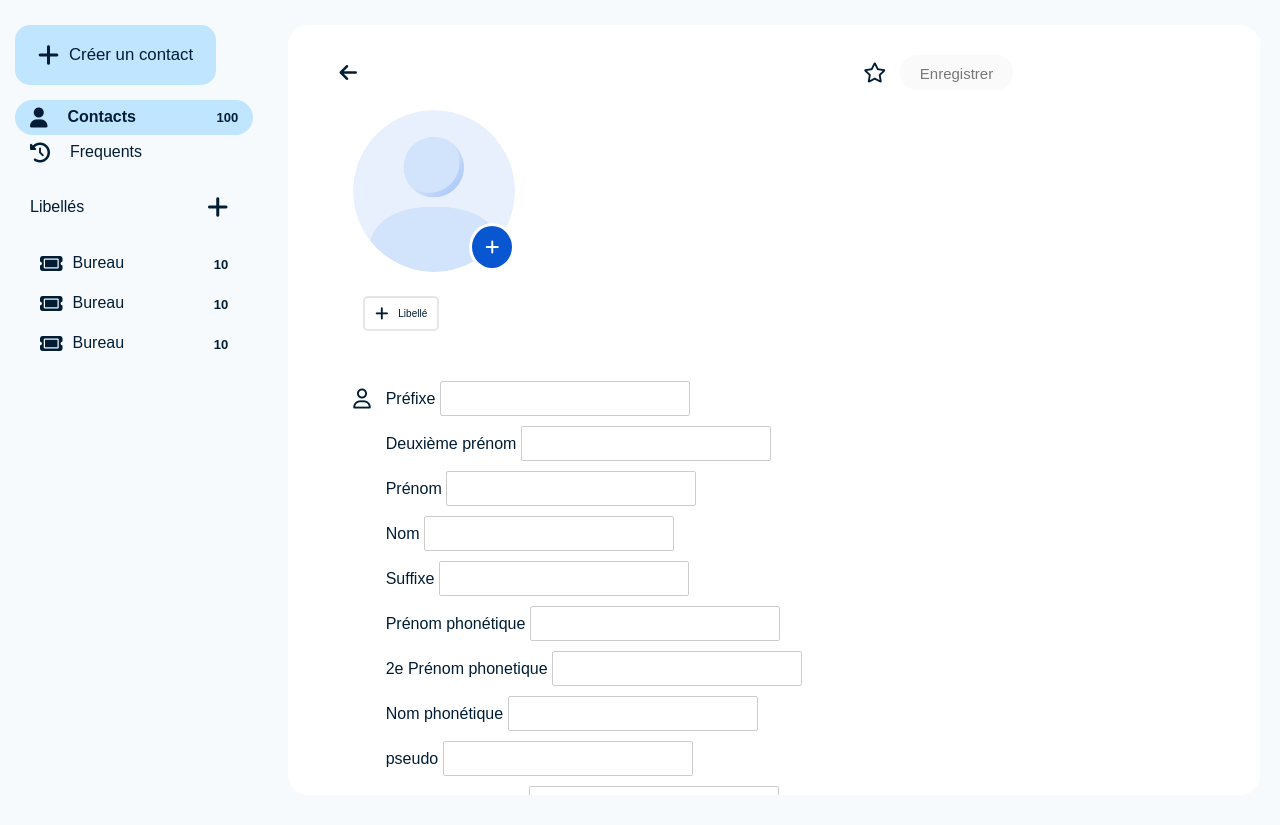
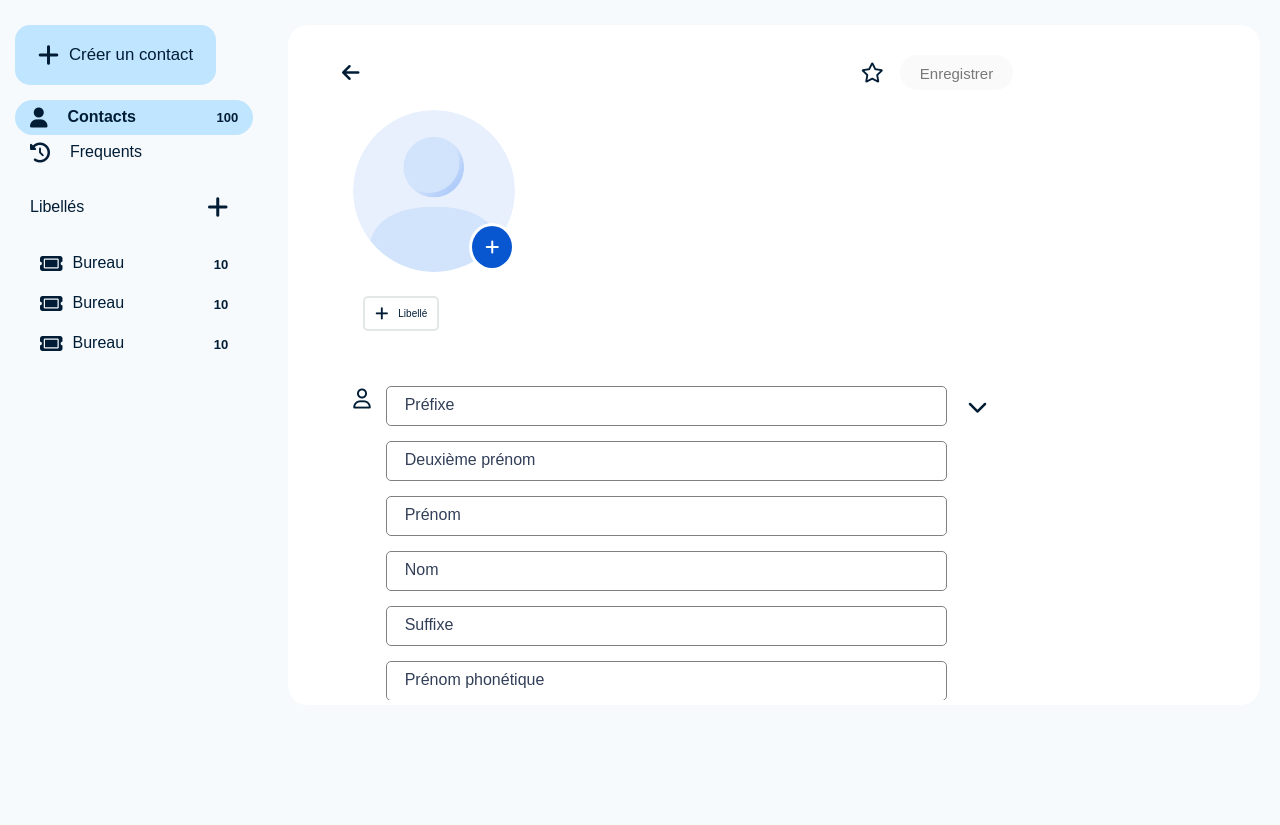
Before and after one commit to Josuegeek/iswa-google-contacts-clone, a plain HTML site: page index.html in a window 1280 px wide. Shown: the part 68-893 px from the top of the page. Drawn offline with Linux system fonts and the light colour scheme.

Commit message:
inputs style added

```diff
--- a/assets/css/style.css
+++ b/assets/css/style.css
@@ -7,16 +7,16 @@
     --black1: #001d35;
     --black2: #797777;
     --orange: #e99b0a;
-    --white1:#eff3fb;
+    --white1: #eff3fb;
     --orange-t: #e99b0a49;
     --red: #e9370a;
     --red-t: #e9370a65;
-    --gray-t : #e3e7e7;
-    --gray-2 : #e8effa;
-    --secondary-color : #f1f3f4;
+    --gray-t: #e3e7e7;
+    --gray-2: #e8effa;
+    --secondary-color: #f1f3f4;
 }
 
-body{
+body {
     padding: 0px;
     margin: 0px;
     background-color: var(--background-color);
@@ -27,141 +27,141 @@ body{
     transition: all ease-in-out 0.3s;
 }
 
-button{
+button {
     color: var(--black1);
 }
 
-i{
+i {
     font-size: 20px;
 }
 
-a{
+a {
     text-decoration: none;
 }
 
-small{
+small {
     font-size: 13px;
     font-weight: 700;
 }
 
-.row-block{
+.row-block {
     display: flex;
 }
 
-.column-block{
+.column-block {
     display: flex;
     flex-direction: column;
 }
 
-.al-it-center{
+.al-it-center {
     align-items: center;
 }
 
-.al-it-left{
+.al-it-left {
     align-items: left;
 }
 
-.al-it-end{
+.al-it-end {
     align-items: end;
 }
 
-.al-self-center{
+.al-self-center {
     align-self: center;
 }
 
-.al-self-left{
+.al-self-left {
     align-self: left;
 }
 
-.al-self-end{
+.al-self-end {
     align-self: right;
 }
 
-.just-self-center{
+.just-self-center {
     justify-self: center;
 }
 
-.just-self-left{
+.just-self-left {
     justify-self: left;
 }
 
-.just-self-end{
+.just-self-end {
     justify-self: end;
 }
 
-.just-cont-center{
+.just-cont-center {
     justify-content: center;
 }
 
-.just-cont-space-between{
+.just-cont-space-between {
     justify-content: space-between;
 }
 
-.just-cont-left{
+.just-cont-left {
     justify-content: left;
 }
 
-.just-cont-end{
+.just-cont-end {
     justify-content: end;
 }
 
-.default-gap{
+.default-gap {
     display: flex;
     gap: 10px;
 }
 
-.gap-big{
+.gap-big {
     display: flex;
     gap: 20px;
 }
 
-.default-padding{
+.default-padding {
     padding: 10px;
 }
 
-.default-margin{
+.default-margin {
     padding: 10px;
 }
 
-.default-mg-top{
+.default-mg-top {
     margin-top: 15px;
 }
 
-.dropdown-content{
+.dropdown-content {
     padding: 5px 0px;
     background-color: var(--white1);
 }
 
-.flex-wrap--wrap{
+.flex-wrap--wrap {
     flex-wrap: wrap;
 }
 
-.center{
+.center {
     align-items: center;
     justify-content: center;
 }
 
-.clickable-background:hover{
+.clickable-background:hover {
     cursor: pointer;
     transition: all ease-in-out 0.3s;
     background-color: var(--gray-t);
 }
 
-.main-container{
+.main-container {
     width: 100%;
     height: 100%;
     display: flex;
     flex-direction: column;
 }
 
-.topbar{
+.topbar {
     display: grid;
     grid-template-columns: 3.2fr 0.8fr;
     padding: 5px 10px 0px 10px;
     height: 65px;
 }
 
-.left-navigation{
+.left-navigation {
     display: flex;
     flex-direction: column;
     position: relative;
@@ -170,12 +170,12 @@ small{
     transition: all ease-in-out 0.3s;
 }
 
-.left-navigation-hidden{
+.left-navigation-hidden {
     transform: translateX(-100%);
     position: absolute;
 }
 
-.main-side{
+.main-side {
     display: flex;
     margin-top: 28px;
     width: 100%;
@@ -183,46 +183,48 @@ small{
     transition: all ease 0.3s;
 }
 
-.main-frame{
-    padding: 30px 20px 0px 45px;
+.main-frame {
+    padding: 30px 20px 5px 45px;
     border-radius: 20px;
     background-color: white;
     margin: 0 20px 30px 20px;
     transition: all ease 0.3s;
     width: calc(100% - 248px);
+    height: calc(100% - 120px);
 }
 
-.main-frame-fill-side{
+.main-frame-fill-side {
     width: 100%;
     transition: all ease 0.3s;
 }
 
-.left-block, .right-block{
+.left-block,
+.right-block {
     display: flex;
     gap: 10px;
     padding: 5px;
     align-items: center;
 }
 
-.horizontal-separator{
+.horizontal-separator {
     width: 100%;
     height: 1px;
     background-color: #a09f9f;
 }
 
-.menu-bars-container{
+.menu-bars-container {
     position: relative;
     border-radius: 50%;
     cursor: pointer;
 }
 
-.menu-bars-container i{
+.menu-bars-container i {
     padding: 15px;
     font-size: 20px;
     color: var(--black1);
 }
 
-#menu-check{
+#menu-check {
     cursor: pointer;
     position: absolute;
     top: 0;
@@ -232,19 +234,19 @@ small{
     opacity: 0;
 }
 
-.logo-img{
+.logo-img {
     width: 40px;
     height: 40px;
 }
 
-.logo-link{
+.logo-link {
     color: var(--black2);
     font-size: 23px;
     font-weight: 100;
     gap: 10px;
 }
 
-.search-container{
+.search-container {
     display: flex;
     padding-left: 5px;
     margin-left: 88px;
@@ -254,12 +256,12 @@ small{
     width: 100%;
 }
 
-.search-container:focus-within{
+.search-container:focus-within {
     background-color: white;
     box-shadow: rgba(60, 64, 67, 0.3) 0px 1px 2px 0px, rgba(60, 64, 67, 0.15) 0px 1px 3px 1px;
 }
 
-.search-container input{
+.search-container input {
     font-size: 16px;
     padding: 5px;
     width: 100%;
@@ -268,11 +270,11 @@ small{
     margin: 0px 10px 0px 0px;
 }
 
-input:focus{
+input:focus {
     outline: none;
 }
 
-.search-container i{
+.search-container i {
     cursor: pointer;
     color: var(--black2);
     font-size: 20px;
@@ -281,23 +283,23 @@ input:focus{
     margin: 5px;
 }
 
-.user-profil-container{
-    padding:3px;
+.user-profil-container {
+    padding: 3px;
     border-radius: 50%;
 }
 
-.user-profil-container i{
+.user-profil-container i {
     font-size: 20px;
     padding: 10px;
     background-color: white;
     border-radius: 50%;
 }
 
-.add-icon{
+.add-icon {
     font-size: 24px;
 }
 
-.btn{
+.btn {
     cursor: pointer;
     padding: 10px;
     border-radius: 50px;
@@ -305,14 +307,14 @@ input:focus{
     transition: all ease-in-out 0.2s;
 }
 
-.btn-primary{
+.btn-primary {
     background-color: var(--primary-color);
     color: white;
     padding: 10px 20px;
     font-size: 15px;
 }
 
-.menu-btn{
+.menu-btn {
     cursor: pointer;
     padding: 15px;
     border-radius: 50px;
@@ -322,7 +324,7 @@ input:focus{
     font-size: 16px;
 }
 
-.small-btn{
+.small-btn {
     font-size: 10px;
     border-radius: 5px;
     padding: 5px 10px;
@@ -330,40 +332,40 @@ input:focus{
     border: solid 2px var(--gray-t);
 }
 
-.small-btn i{
+.small-btn i {
     font-size: 15px;
 }
 
-.btn:hover{
+.btn:hover {
     box-shadow: rgba(60, 64, 67, 0.3) 0px 2px 4px 0px, rgba(60, 64, 67, 0.15) 0px 2px 5px 1px;
 }
 
-.btn:disabled{
+.btn:disabled {
     color: var(--black2);
     background-color: #fafafa;
     cursor: default;
 }
 
-.btn:disabled:hover{
+.btn:disabled:hover {
     color: var(--black2);
     background-color: #fafafa;
     box-shadow: none;
 }
 
-.btn-primary:disabled{
+.btn-primary:disabled {
     background-color: #fafafa;
     color: var(--black2);
 }
 
-.add-contact-btn-container #dropdown-check{
+.add-contact-btn-container #dropdown-check {
     width: 201px;
 }
 
-#dropdown-check:hover ~ .btn{
+#dropdown-check:hover~.btn {
     box-shadow: rgba(60, 64, 67, 0.3) 0px 2px 4px 0px, rgba(60, 64, 67, 0.15) 0px 2px 5px 1px;
 }
 
-.btn-secondary{
+.btn-secondary {
     font-size: 1.05rem;
     height: 56px;
     border-radius: 15px;
@@ -372,12 +374,12 @@ input:focus{
     color: var(--black1);
 }
 
-.btn-action{
+.btn-action {
     color: var(--primary-color);
     background-color: var(--gray-2);
 }
 
-.float-btn{
+.float-btn {
     position: absolute;
     bottom: 35px;
     right: 25px;
@@ -385,79 +387,80 @@ input:focus{
     box-shadow: rgba(60, 64, 67, 0.3) 0px 2px 4px 0px, rgba(60, 64, 67, 0.15) 0px 2px 5px 1px;
 }
 
-.float-btn:hover{
+.float-btn:hover {
     background-color: var(--primary-transparent-color2);
 }
 
-.selected-btn-secondary{
+.selected-btn-secondary {
     background-color: var(--primary-transparent-color);
     transition: all ease-in-out 0.2s;
     font-weight: 700;
 }
 
-.selected-btn-secondary:hover{
+.selected-btn-secondary:hover {
     background-color: var(--primary-transparent-color2);
 }
 
-.libelle-title{
+.libelle-title {
     padding: 15px;
 }
 
-.libelle-title i{
+.libelle-title i {
     padding: 10px;
     border-radius: 50%;
 }
 
-.frame-title{
+.frame-title {
     margin: 0px;
     font-weight: 500;
     font-size: 1.6rem;
 }
 
-#contacts-table{
+#contacts-table {
     margin-top: 15px;
 }
 
-th, td{
+th,
+td {
     text-align: start;
 }
 
-#contacts-table thead tr th{
+#contacts-table thead tr th {
     padding-bottom: 20px;
     border-bottom: 1px solid var(--gray-t);
 }
 
-#contacts-table tbody tr td{
+#contacts-table tbody tr td {
     margin-right: 5px;
 }
 
-#contacts-table tbody tr:hover{
+#contacts-table tbody tr:hover {
     cursor: pointer;
     background-color: var(--hover-color);
     transition: all ease-in-out 0.15s;
 }
 
-#contacts-table tbody tr:hover .contact-profile{
+#contacts-table tbody tr:hover .contact-profile {
     opacity: 0;
 }
 
-#contacts-table tbody tr{
+#contacts-table tbody tr {
     position: relative;
 }
 
-.selected-row{
+.selected-row {
     background-color: var(--primary-transparent-color);
 }
 
-.hide{
+.hide {
     opacity: 0;
 }
 
-.show{
+.show {
     opacity: 1;
 }
 
-.contact-profile{
+.contact-profile {
     display: flex;
     justify-content: center;
     align-items: center;
@@ -471,32 +474,33 @@ th, td{
     color: var(--white1);
 }
 
-.contact-form-container{
-    max-width: 680px;
+.contact-form-container {
+    width: 100%;
     height: 100%;
 }
 
-.top-controls{
+.top-controls {
+    max-width: 680px;
     background-color: white;
 }
 
-.profile-container{
+.profile-container {
     position: relative;
     width: fit-content;
 }
 
-.profile-container img{
+.profile-container img {
     width: 162px;
     height: 162px;
     border-radius: 50%;
 }
 
-.choose-img-btn{
+.choose-img-btn {
     position: absolute;
     cursor: pointer;
     bottom: 5px;
     font-size: 16px;
-    padding: 13px ;
+    padding: 13px;
     color: white;
     border-radius: 50%;
     background-color: var(--primary-color);
@@ -504,41 +508,95 @@ th, td{
     right: 0px;
 }
 
-.inputs-container{
+.container {
     overflow-y: scroll;
+}
+
+.inputs-container {
+    max-width: 680px;
     height: 100%;
     padding: 10px 20px;
     width: 100%;
 }
 
-.inputs-section{
+.inputs-section {
     gap: 15px;
 }
 
-.ic{
+.ic {
     margin-top: 18px;
 }
 
-.inputs-section-container{
+.inputs-section-container {
     display: flex;
     flex-direction: column;
     gap: 20px;
+    padding-bottom: 25px;
 }
 
-.inputs .input-container{
-    margin: 10px 0px;
+.inputs .input-container {
+    margin: 15px 0px;
+    position: relative;
 }
 
-.inputs{
+.inputs,
+.iti--allow-dropdown {
     width: 100%;
 }
 
-.libelle-select{
+.input {
+    border: solid 1px gray;
+    height: 40px;
+    width: 100%;
+    border-radius: 5px;
+    transition: all ease-in-out 0.2s;
+    z-index: 5;
+}
+
+.input:focus {
+    outline: none;
+    border: solid 3px var(--primary-color);
+}
+
+.label {
+    top: 10px;
+    position: absolute;
+    left: 15px;
+    padding: 0 4px;
+    background-color: white;
+    color: #323f58;
+    font-size: 16px;
+    transition: 0.5s;
+    z-index: 0;
+}
+
+.input:focus + .label {
+    top: -7px;
+    left: 3px;
+    z-index: 10;
+    font-size: 14px;
+    font-weight: 600;
+    color: var(--blue);
+}
+
+.input:not(:placeholder-shown)+ .label {
+    top: -7px;
+    left: 3px;
+    z-index: 10;
+    font-size: 14px;
+    font-weight: 600;
+}
+
+.input::placeholder {
+    color: transparent;
+}
+
+.libelle-select {
     width: fit-content;
     margin: 20px 0px 40px 10px;
 }
 
-.libelles-inputs-container{
+.libelles-inputs-container {
     display: flex;
     flex-direction: column;
     width: 200px;
@@ -547,23 +605,23 @@ th, td{
     gap: 10px;
 }
 
-.libelles-inputs-container #add-label-btn{
+.libelles-inputs-container #add-label-btn {
     width: 100%;
 }
 
-.libelles-inputs-container #add-label-btn i{
+.libelles-inputs-container #add-label-btn i {
     font-size: 15px;
     margin: 10px;
     margin-left: 30px;
 }
 
-#contacts-table tbody tr:hover .contact-controls{
+#contacts-table tbody tr:hover .contact-controls {
     opacity: 1;
     z-index: 10;
 
 }
 
-.contact-controls{
+.contact-controls {
     position: absolute;
     width: 100%;
     height: 100%;
@@ -571,48 +629,48 @@ th, td{
     transition: all ease-in-out 0.3s;
 }
 
-.contact-controls:hover .right-contacts-controls{
+.contact-controls:hover .right-contacts-controls {
     opacity: 1;
 }
 
-.contact-controls input[type="checkbox"]{
+.contact-controls input[type="checkbox"] {
     width: 20px;
     height: 20px;
 }
 
-.contact-controls input[type="checkbox"]:checked tr{
+.contact-controls input[type="checkbox"]:checked tr {
     background-color: var(--primary-transparent-color);
 }
 
-.right-contacts-controls{
+.right-contacts-controls {
     opacity: 0;
     margin-right: 17px;
     background-color: var(--hover-color);
     transition: all ease-in-out 0.2s;
 }
 
-.icon-btn{
+.icon-btn {
     display: flex;
     text-align: center;
     justify-content: center;
     align-items: center;
-    width: 30px;
-    height: 30px;
+    width: 35px;
+    height: 35px;
     padding: 3px;
     border-radius: 50%;
 }
 
-.lbl-model{
+.lbl-model {
     padding: 3px;
     background-color: var(--primary-transparent-color2);
     border-radius: 10px;
 }
 
-.libelles-list{
+.libelles-list {
     padding: 0px 15px 0% 15px;
 }
 
-.libelle-view{
+.libelle-view {
     padding: 10px;
     border-radius: 20px;
 }
--- a/index.html
+++ b/index.html
@@ -119,6 +119,7 @@
                             <button id="submit-btn" class="btn btn-primary" disabled>Enregistrer</button>
                         </div>
                     </div>
+                    <div class="container">
                         <div class="inputs-container">
                             <div class="profile-container">
                                 <img src="./imgs/user_sample.png" alt="profil du contact">
@@ -148,88 +149,106 @@
                                     <div class="inputs">
                                         <div class="names-details-inputs">
                                             <div class="input-container">
-                                            <label for="prefixe">Préfixe</label>
-                                            <input type="text" id="prefixe">
+                                                <label class="label" for="prefixe">Préfixe</label>
+                                                <input placeholder="a" type="text" class="input" id="prefixe">
                                             </div>
                                             <div class="input-container">
-                                            <label for="deuxieme-prenom">Deuxième prénom</label>
-                                            <input type="text" id="deuxieme-prenom">
+                                                <label class="label" for="deuxieme-prenom">Deuxième prénom</label>
+                                                <input placeholder="a" type="text" class="input" id="deuxieme-prenom">
                                             </div>
                                         </div>
                                         <div class="input-container">
-                                        <label for="prenom">Prénom</label>
-                                        <input type="text" id="prenom" required>
+                                            <label class="label" for="prenom">Prénom</label>
+                                            <input placeholder="a" type="text" class="input" id="prenom" required>
                                         </div>
                                         <div class="input-container">
-                                        <label for="nom">Nom</label>
-                                        <input type="text" id="nom" required>
+                                            <label class="label" for="nom">Nom</label>
+                                            <input placeholder="a" type="text" class="input" id="nom" required>
                                         </div>
                                         <div class="names-details-inputs">
                                             <div class="input-container">
-                                            <label for="suffixe">Suffixe</label>
-                                            <input type="text" id="suffixe">
+                                                <label class="label" for="suffixe">Suffixe</label>
+                                                <input placeholder="a" type="text" class="input" id="suffixe">
                                             </div>
                                             <div class="input-container">
-                                            <label for="prenom-phonetique">Prénom phonétique</label>
-                                            <input type="text" id="prenom-phonetique">
+                                                <label class="label" for="prenom-phonetique">Prénom phonétique</label>
+                                                <input placeholder="a" type="text" class="input" id="prenom-phonetique">
                                             </div>
                                             <div class="input-container">
-                                            <label for="deuxieme-prenom-ponetique">2e Prénom phonetique</label>
-                                            <input type="text" id="deuxieme-prenom-ponetique">
+                                                <label class="label" for="deuxieme-prenom-ponetique">2e Prénom
+                                                    phonetique</label>
+                                                <input placeholder="a" type="text" class="input"
+                                                    id="deuxieme-prenom-ponetique">
                                             </div>
                                             <div class="input-container">
-                                            <label for="nom-phonetique">Nom phonétique</label>
-                                            <input type="text" id="nom-phonetique">
+                                                <label class="label" for="nom-phonetique">Nom phonétique</label>
+                                                <input placeholder="a" type="text" class="input" id="nom-phonetique">
                                             </div>
                                             <div class="input-container">
-                                            <label for="pseudo">pseudo</label>
-                                            <input type="text" id="pseudo">
+                                                <label class="label" for="pseudo">pseudo</label>
+                                                <input placeholder="a" type="text" class="input" id="pseudo">
                                             </div>
                                             <div class="input-container">
-                                            <label for="en-tant-que">Classer en tant que</label>
-                                            <input type="text" id="en-tant-que">
+                                                <label class="label" for="en-tant-que">Classer en tant que</label>
+                                                <input placeholder="a" type="text" class="input" id="en-tant-que">
                                             </div>
                                         </div>
                                     </div>
+                                    <i id="names-switch-details-inputs"
+                                        class="fa-solid fa-chevron-down icon-btn clickable-background ic"></i>
                                 </div>
                                 <div class="inputs-section row-block">
                                     <i class="fa-regular fa-building ic"></i>
                                     <div class="inputs">
                                         <div class="input-container">
-                                        <label for="entreprise">Entreprise</label>
-                                        <input type="text" id="entreprise">
+                                            <label class="label" for="entreprise">Entreprise</label>
+                                            <input placeholder="a" type="text" class="input" id="entreprise">
                                         </div>
                                         <div class="input-container">
-                                        <label for="fonction">Fonction</label>
-                                        <input type="text" id="fonction">
+                                            <label class="label" for="fonction">Fonction</label>
+                                            <input placeholder="a" type="text" class="input" id="fonction">
+                                        </div>
+                                        <div class="entreprise-details-inputs">
+                                            <div class="input-container">
+                                                <label class="label" for="service">Service</label>
+                                                <input placeholder="a" type="text" class="input" id="service">
                                             </div>
                                         </div>
+                                    </div>
+                                    <i id="entreprise-switch-details-inputs"
+                                        class="fa-solid fa-chevron-down icon-btn clickable-background ic"></i>
                                 </div>
                                 <div class="inputs-section row-block">
                                     <i class="fa-regular fa-envelope ic"></i>
                                     <div class="inputs">
                                         <div class="input-container">
-                                        <label for="email">E-mail</label>
-                                        <input type="text" id="email">
+                                            <label class="label" for="email">E-mail</label>
+                                            <input placeholder="a" type="text" class="input" name="email" id="email">
                                         </div>
-                                    <div class="btn btn-action row-block al-it-center  default-gap just-cont-center">
+                                        <div
+                                            class="btn btn-action row-block al-it-center  default-gap just-cont-center">
                                             <i class="fa-solid fa-plus add-icon"></i>
                                             <span>Ajouter une adresse e-mail</span>
                                         </div>
                                     </div>
+                                    <i class="fa-solid fa-chevron-down icon-btn clickable-background ic hide"></i>
                                 </div>
                                 <div class="inputs-section row-block">
                                     <i class="fa-solid fa-phone ic"></i>
                                     <div class="inputs">
                                         <div class="input-container">
-                                        <label for="phone">téléphone</label>
-                                        <input type="text" id="phone" required>
+
+                                            <input placeholder="a" type="text" class="input" id="phone" required>
+                                            <label class="label" class="label" for="phone">téléphone</label>
                                         </div>
                                     </div>
+                                    <i class="fa-solid fa-chevron-down icon-btn clickable-background ic hide"></i>
                                 </div>
                             </div>
 
                         </div>
+                    </div>
+
                 </form>
             </div>
         </div>
```
Lines whose indentation alone changed are shown as unchanged.
